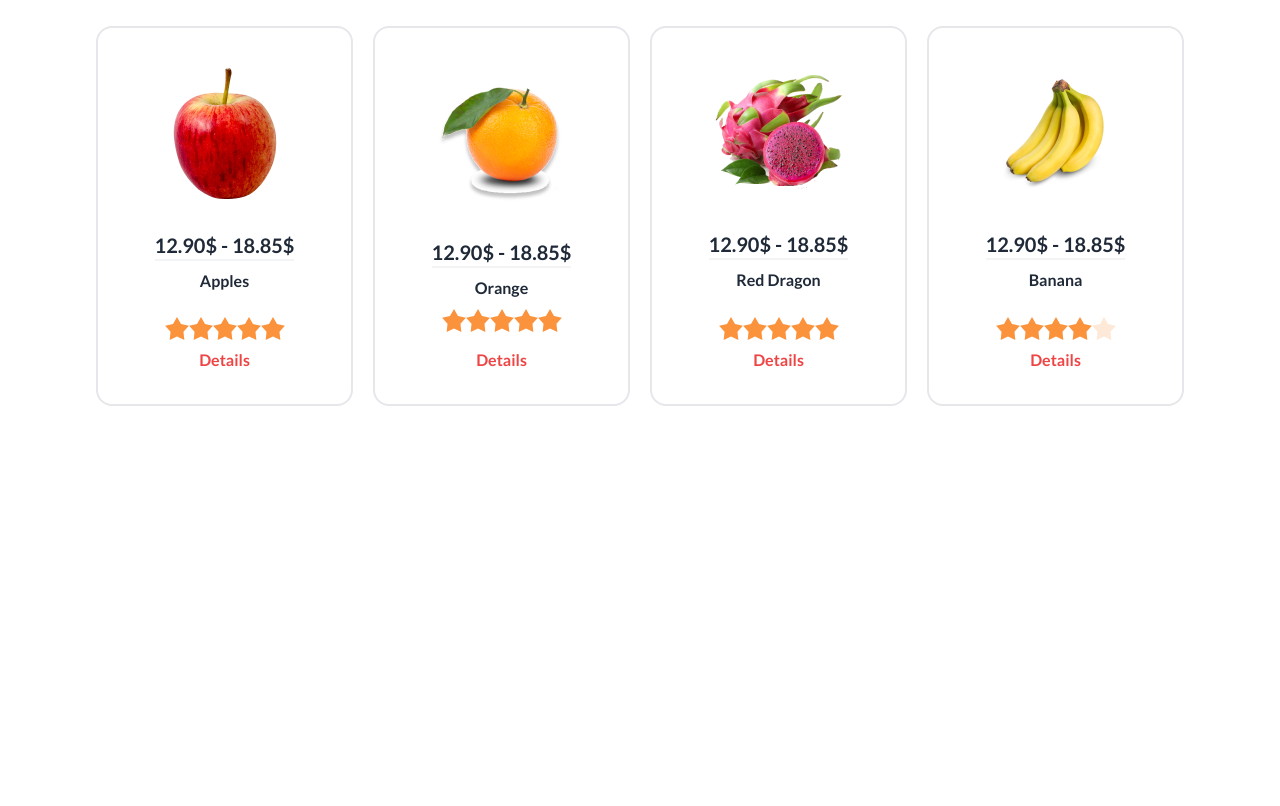
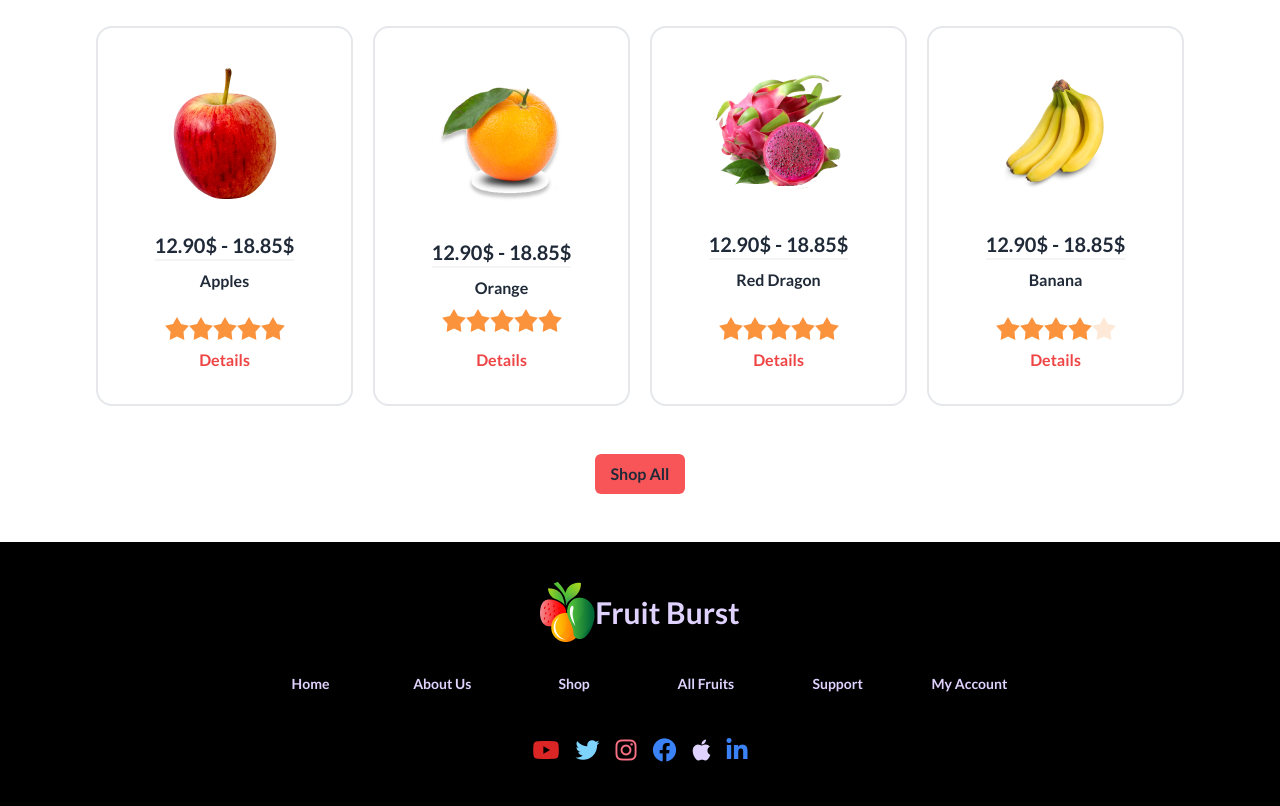
Before and after one commit to khalid423959/Fruit-website, a plain HTML site: page index.html in a window 1280 px wide. Shown: the part 1104-1910 px from the top of the page. Before the commit the page ends 1510 px from the top, so only its background shows below. Drawn offline with nearby package versions, Linux system fonts and the light colour scheme.

Commit message:
footer added

```diff
--- a/index.html
+++ b/index.html
@@ -8,7 +8,8 @@
     <link href="https://cdn.jsdelivr.net/npm/daisyui@3.5.0/dist/full.css" rel="stylesheet" type="text/css" />
     <script src="https://cdn.tailwindcss.com"></script>
 
-    <script src="https://kit.fontawesome.com/bfde3dd43a.js" crossorigin="anonymous"></script>
+    <link rel="stylesheet" href="https://cdnjs.cloudflare.com/ajax/libs/font-awesome/6.4.0/css/all.min.css" integrity="sha512-iecdLmaskl7CVkqkXNQ/ZH/XLlvWZOJyj7Yy7tcenmpD1ypASozpmT/E0iPtmFIB46ZmdtAc9eNBvH0H/ZpiBw==" crossorigin="anonymous" referrerpolicy="no-referrer" />
+
     <!-- lato -->
     <link rel="preconnect" href="https://fonts.googleapis.com">
     <link rel="preconnect" href="https://fonts.gstatic.com" crossorigin>
@@ -164,7 +165,7 @@
         </div>
 
 
-        <div class="grid grid-cols-1 md:grid-cols-2 lg:grid-cols-4 px-24 gap-5 mt-10">
+        <div class="grid grid-cols-1 md:grid-cols-2 lg:grid-cols-4 lg:px-24 gap-5 mt-10">
             <div class="card  bg-base-100  border-gray-200 border-2">
                 <figure class="px-10 pt-10">
                   <img src="images/fruit6.png" alt="fruit" class="rounded-xl" />
@@ -248,10 +249,39 @@
                 </div>
             </div>
 
+
         </div>
-
+        <div class="flex justify-center mt-12 mb-12">
+              <button class="bg-[#F85559] px-4 py-2 rounded-md">Shop All</button>
+         </div>
 
 
     </main>
+    <footer class="footer footer-center p-10 bg-black text-primary-content">
+      <div>
+         <div class="flex justify-center items-center">
+          <img src="images/logo.png" alt="">
+          <h1 class="lg:text-3xl">Fruit Burst</h1>
+         </div>
+         <div class="grid grid-cols-4 lg:grid-cols-6 gap-1  lg:gap-14 lg:mt-6">
+          <p>Home</p>
+          <p>About Us</p>
+          <p>Shop</p>
+          <p>All Fruits</p>
+          <p>Support</p>
+          <p>My Account</p>
+         </div>
+      </div>
+      <div>
+        <div class="grid  grid-flow-col gap-4">
+          <i class="fa-brands text-red-600 text-2xl fa-youtube"></i>
+          <i class="fa-brands text-sky-300 text-2xl fa-twitter"></i>
+          <i class="fa-brands text-rose-400 text-2xl fa-instagram"></i>
+          <i class="fa-brands text-blue-500 text-2xl fa-facebook"></i>
+          <i class="fa-brands text-2xl fa-apple"></i>
+          <i class="fa-brands text-blue-500 text-2xl fa-linkedin-in"></i>
+        </div>
+      </div>
+    </footer>
 </body>
 </html>
```
